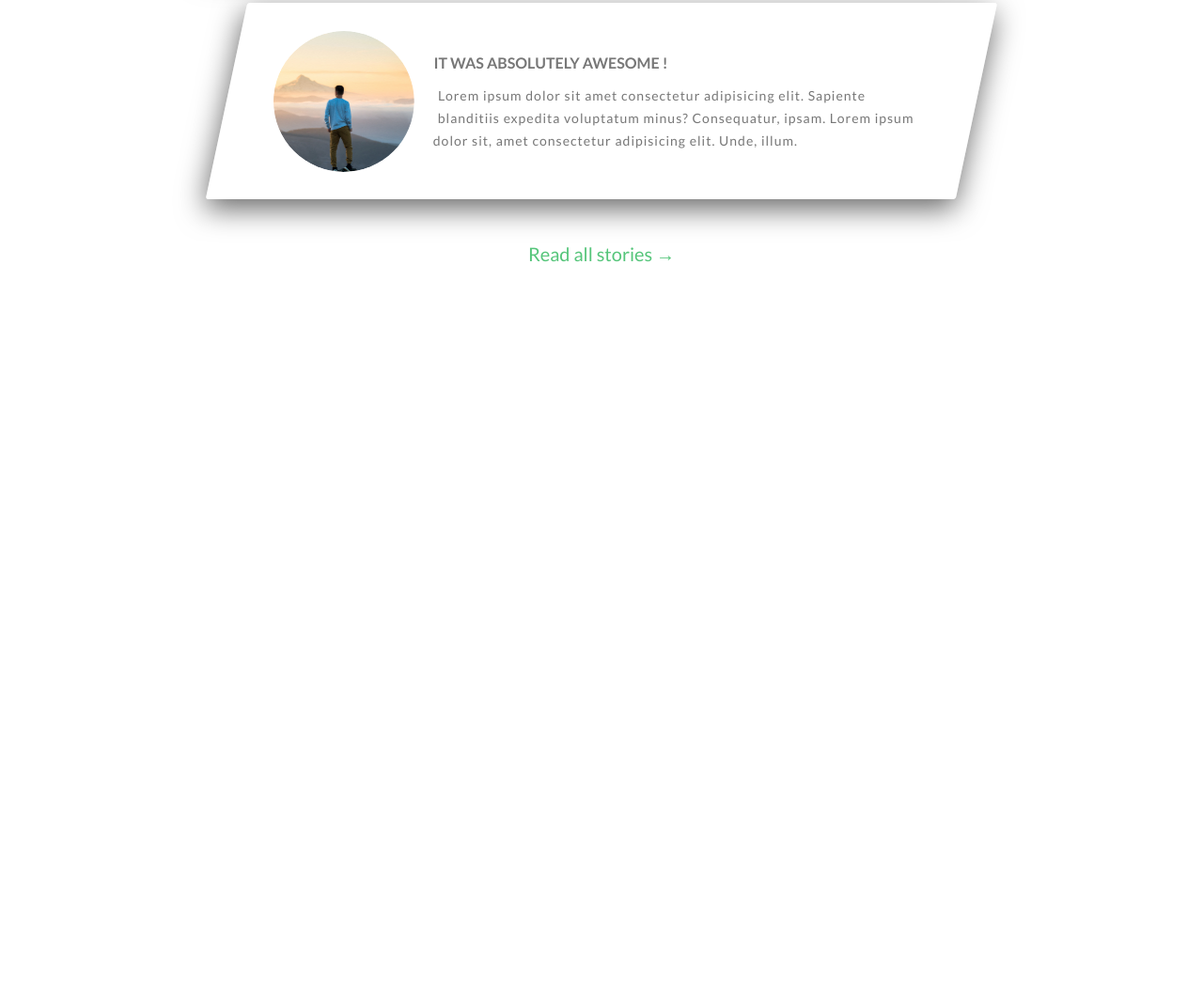
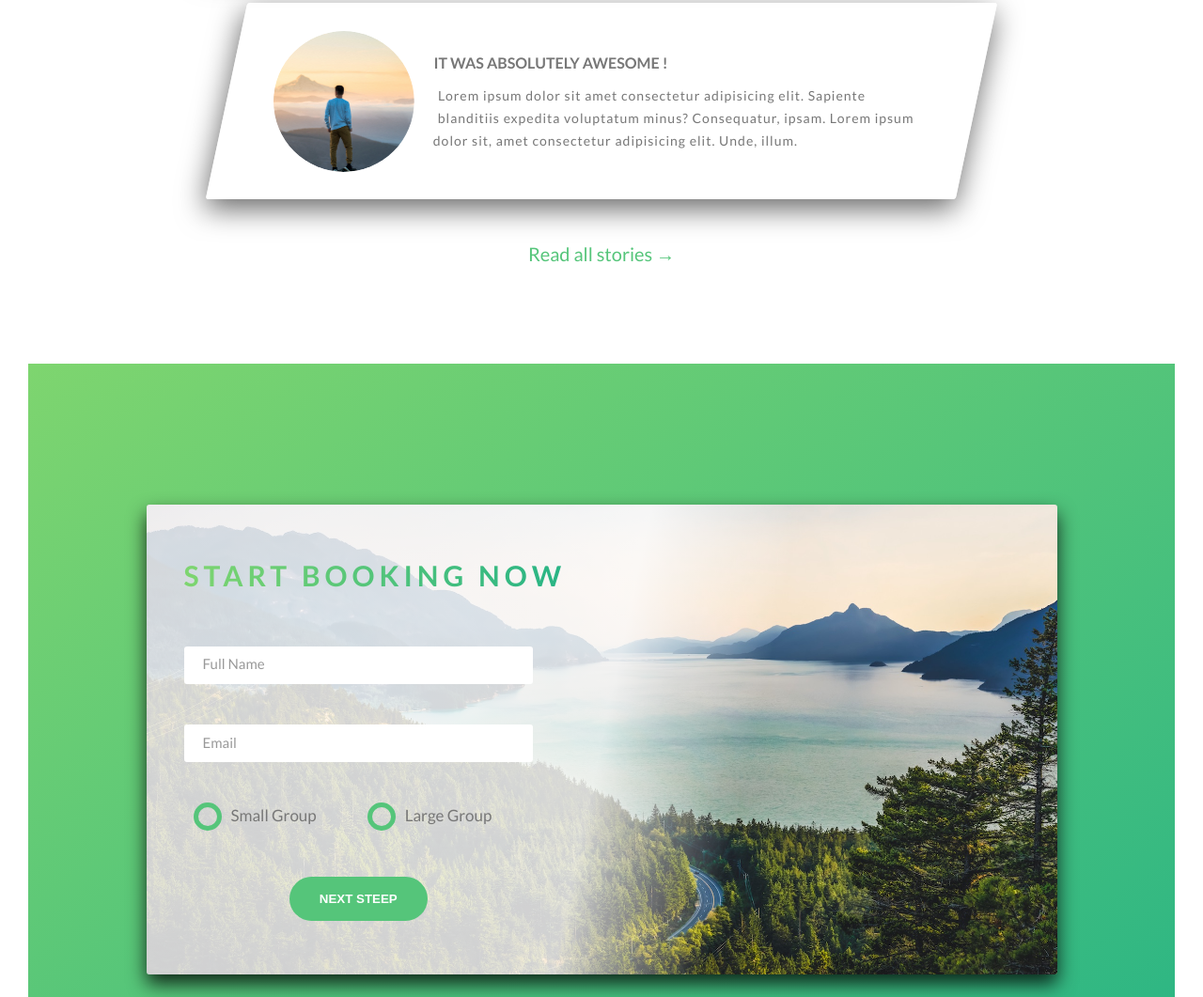
Before and after one commit to diegocastrof/natours, a plain HTML site: page index.html in a window 1280 px wide. Shown: the part 3639-4700 px from the top of the page at 94% size. Before the commit the page ends 4056 px from the top, so only its background shows below. Drawn offline with Linux system fonts and the light colour scheme.

Commit message:
finish form section

```diff
--- a/index.html
+++ b/index.html
@@ -57,7 +57,6 @@
                     </div>
                 </div>
             </section>
-
             <section class="section-features">
                 <div class="row">
                     <div class="col-1-of-4">
@@ -108,7 +107,6 @@
 
 
             </section>
-
             <section class="section-tours">
                 <div class="u-center-text u-mb-lg">
                     <h2 class="heading-secondary">
@@ -280,6 +278,40 @@
                     <a href="#" class="link-text">Read all stories &rarr;</a>
                 </div>
             </section>
+            <section class="section-booking">
+                <div class="row">
+                    <div class="booking-container">
+                        <h2 class="heading-secondary u-mb-md u-mt-md">
+                            Start booking now
+                        </h2>
+                        <form action="#" class="form">
+                            <div class="form-group">
+                                <input id="name" type="text" placeholder="Full Name" required class="form-group__input">
+                                <label for="name" class="form-group__label">Full Name</label>
+                            </div>
+                            <div class="form-group">
+                                <input id="email" type="email" placeholder="Email" required class="form-group__input">
+                                <label for="email" class="form-group__label">Email</label>
+                            </div>
+                            <div class="form-group">
+                                <input name="tour-size" id="small-select" type="radio" class="form-group__radio">
+                                <label for="small-select" class="form-group__rlabel">
+                                    <span class="selector"></span>
+                                    Small Group
+                                </label>
+                                <input name="tour-size" id="large-select" type="radio" class="form-group__radio">
+                                <label for="large-select" class="form-group__rlabel">
+                                    <span class="selector"></span>
+                                    Large Group
+                                </label>
+                            </div>
+                            <div class="form-group u-center-text u-mt-md">
+                                <button class="btn btn-green">Next Steep</button>
+                            </div>
+                        </form>
+                    </div>
+                </div>
+            </section>
         </main>
     </body>
 </html>
--- a/sass/base/_base.scss
+++ b/sass/base/_base.scss
@@ -12,3 +12,7 @@ html{
 img {
   display: inline-block;
 }
+button {
+  border: none;
+  background-color: transparent;
+}
--- a/sass/components/_bg-video.scss
+++ b/sass/components/_bg-video.scss
@@ -3,6 +3,6 @@
   top: 0;
   left: 0;
   z-index: -99;
-  opacity: .2;
+  opacity: .3;
   height: 100%;
 }
--- /dev/null
+++ b/sass/components/_booking-container.scss
@@ -0,0 +1,13 @@
+.booking-container {
+  width: 85%;
+  margin: 0rem auto;
+  border-radius: 3px;
+  padding-left: 4rem;
+  box-shadow: 0 1rem 2rem rgba($color: $color-black, $alpha: .8);
+  background-image:
+    linear-gradient(102deg, rgba($color-white, .8) 50%, transparent 65%)
+    ,url(../img/nat-10.jpg);
+  background-size: cover;
+  height: 50rem;
+
+}
--- a/sass/components/_button.scss
+++ b/sass/components/_button.scss
@@ -1,5 +1,5 @@
 .btn {
-  &:link, &:visited {
+  &, &:link, &:visited {
     text-transform: uppercase;
     text-decoration: none;
     padding: 1.6rem 3.2rem;
@@ -19,6 +19,10 @@
   &-white {
     background-color: $color-white;
     color: $color-text-grey;
+  }
+  &-green {
+    background-color: $color-primary;
+    color: $color-white;
   }
   &-animated {
     animation: moveInBottom 0.4s ease-out 0.75s backwards;
--- /dev/null
+++ b/sass/components/_form.scss
@@ -0,0 +1,101 @@
+.form {
+
+  width: 40%;
+
+  &-group{
+
+    &:not(:last-child) {
+      margin-bottom: 2rem;
+    }
+
+    &__input {
+      display: block;
+      width: 100%;
+      height: 4rem;
+      padding: 0 2rem;
+      border-radius: 3px;
+      border: none;
+      font-family: inherit;
+      color: inherit;
+      font-size: 1.5rem;
+      border-bottom: 3px solid transparent;
+      transition: all .3s;
+
+      &:focus {
+        outline: none;
+        border-bottom: 3px solid $color-primary;
+      }
+      // Estila input cuando el formato es inválido.
+      &:focus:invalid {
+        border-bottom: 3px solid $color-secondary-dark;
+      }
+      // Edita placeholder
+      &::-webkit-input-placeholder {
+        color: #999;
+      }
+    }
+
+    // Esconde label cuando placeholder se muestra
+    &__input:placeholder-shown + &__label{
+      transform: translateY(-3rem);
+      opacity: 0;
+      visibility: hidden;
+    }
+
+    // Muestra label
+    &__label {
+      display: block;
+      margin: .3rem 0rem 0rem 2rem;
+      font-size: 1.2rem;
+      font-weight: 700;
+      transition: all 0.5s;
+      transform: translateY(0);
+      opacity: 1;
+      visibility: visible;
+    }
+
+    &__radio {
+      display: none;
+    }
+
+    &__radio:checked + &__rlabel .selector::after {
+      opacity: 1;
+    }
+
+    &__rlabel {
+      display: inline-block;
+      width: 49%;
+      font-size: 1.7rem;
+      padding-left: 5rem;
+      position: relative;
+      cursor: pointer;
+
+      .selector {
+        display: block;
+        width: 3rem;
+        height: 3rem;
+        border: .5rem solid $color-primary;
+        border-radius: 50%;
+        position: absolute;
+        top: 0rem;
+        left: 1rem;
+
+        &::after {
+          content: "";
+          display: block;
+          width: 1.2rem;
+          height: 1.2rem;
+          border-radius: 50%;
+          background-color: $color-primary;
+          position: absolute;
+          top: 50%;
+          left: 50%;
+          transform: translate(-50%, -50%);
+          opacity: 0;
+        }
+      }
+    }
+
+
+  }
+}
--- a/sass/components/_story.scss
+++ b/sass/components/_story.scss
@@ -1,5 +1,5 @@
 .story {
-  background-color: rgba($color-white, .4);
+  background-color: rgba($color-white, .7);
   width: 70%;
   margin: 0 auto;
   box-shadow: 0 1rem 3rem rgba($color: $color-black, $alpha: .6);
--- a/sass/main.scss
+++ b/sass/main.scss
@@ -8,10 +8,12 @@
 @import "base/utilities";
 
 @import "components/bg-video";
+@import "components/booking-container";
 @import "components/button";
 @import "components/card";
 @import "components/composition";
 @import "components/feature-box";
+@import "components/form";
 @import "components/story";
 
 
--- a/sass/pages/_home.scss
+++ b/sass/pages/_home.scss
@@ -23,10 +23,14 @@
   padding-bottom: 10rem;
 }
 
-.section-stories{
+.section-stories {
   // background-color: $color-bg-light;
   padding-bottom: 10rem;
   padding-top: 10rem;
   position: relative;
   overflow: hidden;
 }
+.section-booking {
+  background-image: linear-gradient(to right bottom, $color-primary-light, $color-primary-dark);
+  padding: 15rem 0rem;
+}
```
Also changed, not shown: css/main.css, 1 other file.
